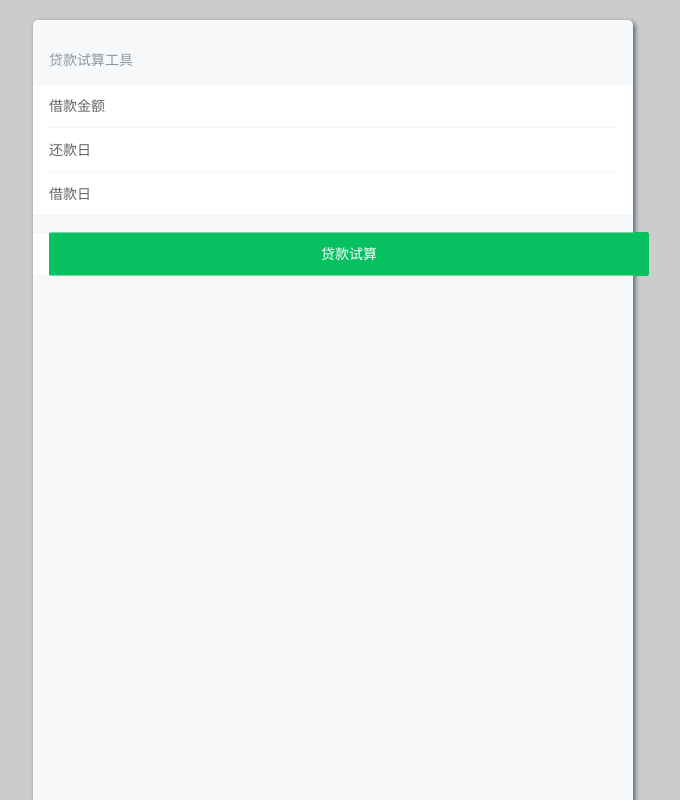
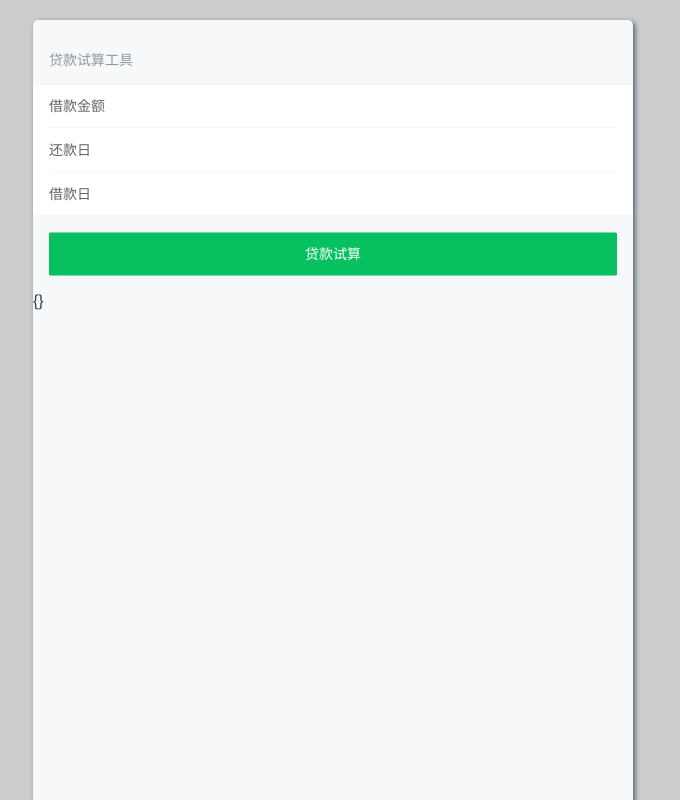
Before and after one commit to lt-fintech/loan-client-web, a Vue app: page /#/trail in a window 1280 px wide. Shown: the top 800 px of the page, without its empty margins (307-987 px from the left). Built offline with nearby package versions, Linux system fonts and the light colour scheme.

Commit message:
page update

```diff
--- a/package.json
+++ b/package.json
@@ -8,6 +8,7 @@
     "lint": "vue-cli-service lint"
   },
   "dependencies": {
+    "axios": "^0.20.0",
     "core-js": "^3.6.5",
     "vant": "^2.10.3",
     "vue": "^2.6.11",
--- a/src/App.vue
+++ b/src/App.vue
@@ -57,6 +57,9 @@ body {
 padding: 0 16px;
 
 }
+.padding{
+  padding:0 16px;
+}
 .title{
     margin: 0;
     padding: 32px 16px 16px;
--- a/src/views/Trail.vue
+++ b/src/views/Trail.vue
@@ -10,25 +10,60 @@
         </van-cell-group>
       </van-form>
     </van-row>
+  <van-row class="padding">
+    <van-cell-group>
+    <van-button type="primary" class="submit" block @click="trail">贷款试算</van-button>
+    </van-cell-group>
+  </van-row>
   <van-row>
-    <van-cell-group>
-    <van-button type="primary" class="submit" block>贷款试算</van-button>
-    </van-cell-group>
+    {{repayplan}}
   </van-row>
   </div>
 </template>
 
 <script>
-
+import axios from 'axios'
+import {Notify} from 'vant'
 export default {
   name: 'Trail',
+  props:[],
+  data(){
+    return {
+      repayplan:{},
+      amount:null,
+      repayDay:null,
+      paymentDate:null,
+    }
+  },
+  created(){
+
+  },
+  methods:{
+    trail(){
+      console.log(this.amount);
+      var data = {
+        "amount": 500,
+        "rate": 500,
+        "requestTime": 1597640186380,
+        "repayDay": 17,
+        "termNum": 6,
+        "interestType": "EQUAL_LOAN"
+      };
+      axios.post("http://loanapi.zhonghcc.com/loan/trail",JSON.stringify(data)).then(resp=>{
+        this.repayplan = resp.data;
+      }).catch(err=>{
+        console.log(err);
+        Notify({ type: 'warning', message: '运行失败，请联系客服处理' });
+      });
+    }
+  },
   components: {
   }
 }
 </script>
 <style scoped>
 .submit{
-  padding:0 32px;
-  margin:16px;
+  margin-top:16px;
+  margin-bottom:16px;
 }
 </style>
```
Also changed, not shown: 1 other file (tests, documents, lock files or other folders).
